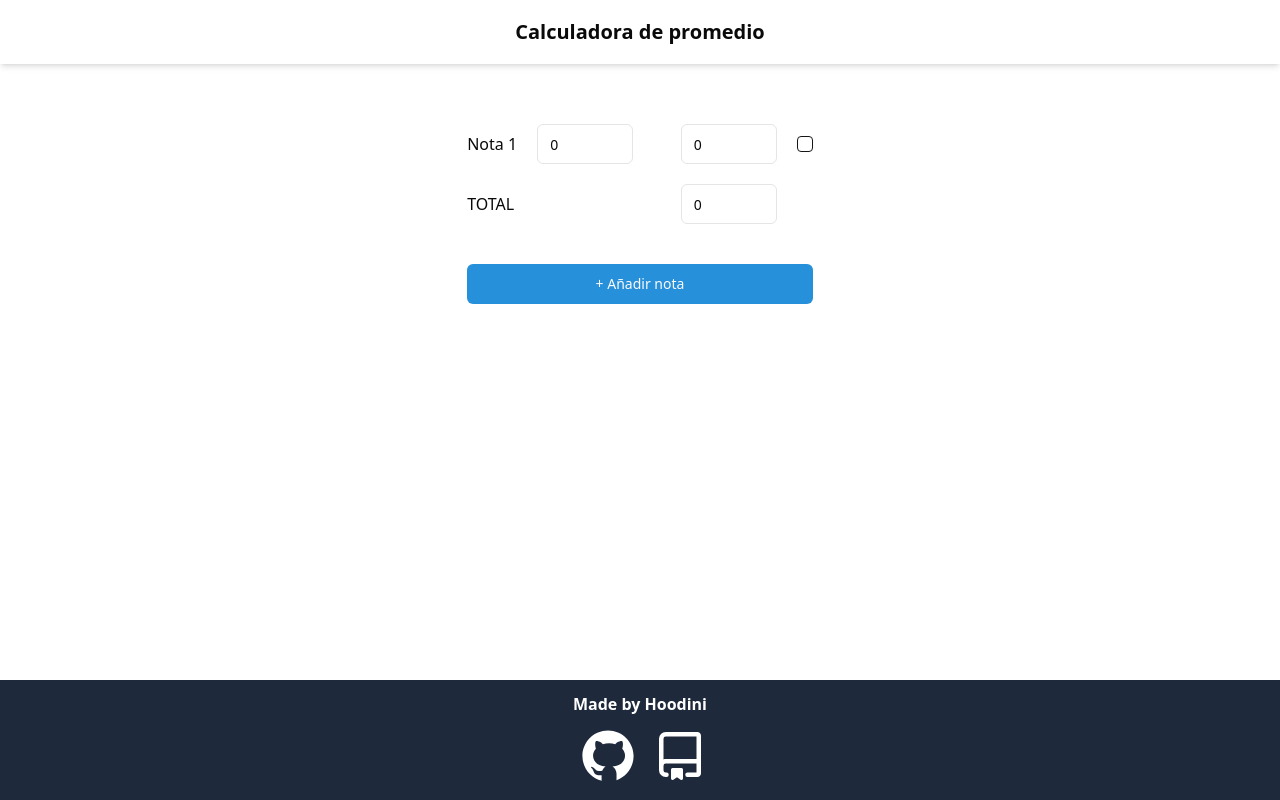
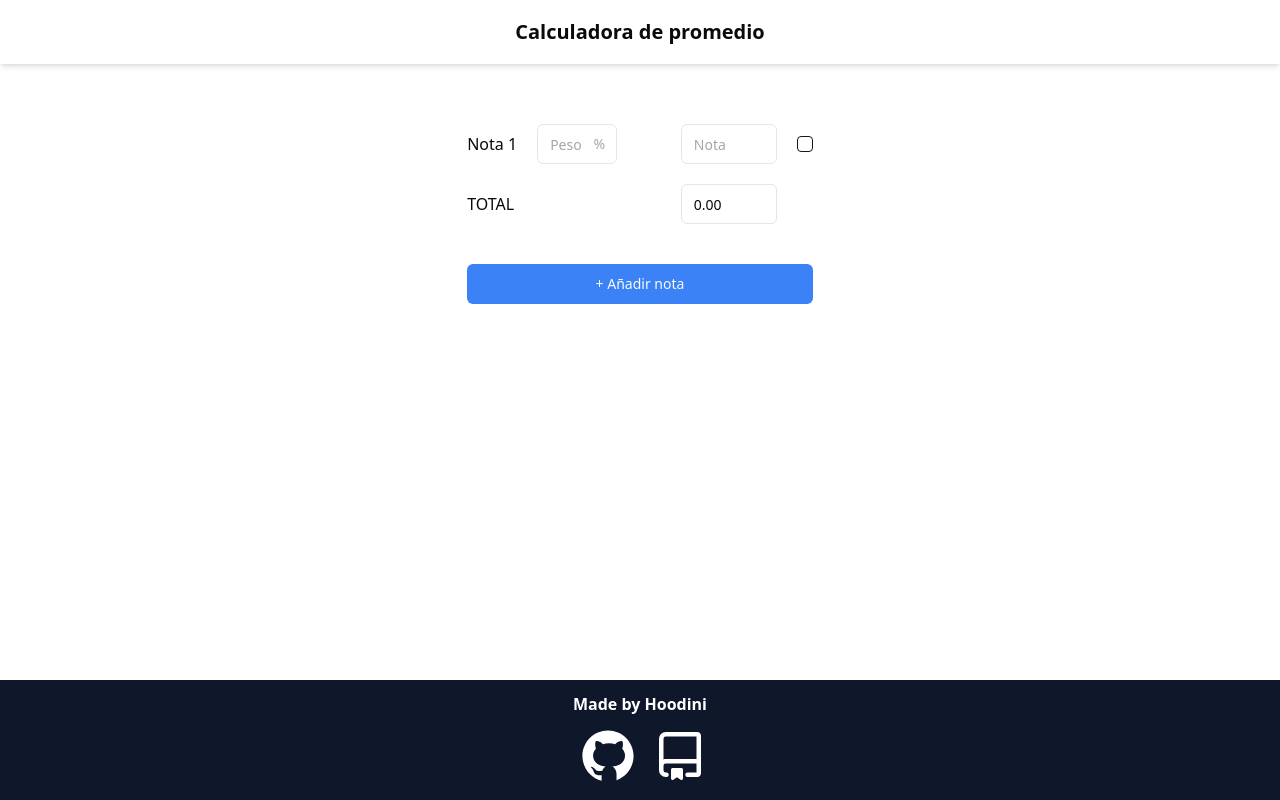
Before and after one commit to TheHoodini/calculadora-promedio, a React (Vite) app: page / in a window 1280 px wide. Built offline with nearby package versions, Linux system fonts and the light colour scheme.

Commit message:
feat: add remove grade button and function

```diff
--- a/src/App.tsx
+++ b/src/App.tsx
@@ -4,38 +4,41 @@ import { Header } from "./components/layout/Header"
 import { NotaInput } from "./components/layout/NotaInput"
 import { Footer } from "./components/layout/Footer"
 import { NotaTotal } from "./components/layout/NotaTotal"
-
-// UI
-import { Button } from "./components/ui/button"
+import { BotonesNotas } from './components/layout/BotonesNota';
 
 interface Nota {
-  peso: number;
-  nota: number;
+  peso: number | string;
+  nota: number | string;
   activa: boolean;
 }
 
 export function App() {
-  const [notas, setNotas] = useState<Nota[]>([{ peso: 0, nota: 0, activa: false }]);
+  const [notas, setNotas] = useState<Nota[]>([{ peso: '', nota: '', activa: false }]);
 
   const agregarNota = () => {
-    setNotas((prevNotas) => [...prevNotas, { peso: 0, nota: 0, activa: false }]);
+    setNotas((prevNotas) => [...prevNotas, { peso: '', nota: '', activa: false }]);
+  };
+
+  const removerUltimaNota = () => {
+    setNotas((prevNotas) => prevNotas.slice(0, -1));
   };
 
   const actualizarNota = (index: number, nuevaNota: Partial<Nota>) => {
     setNotas((prevNotas) =>
-      prevNotas.map((nota, i) =>
-        i === index ? { ...nota, ...nuevaNota } : nota
-      )
+      prevNotas.map((nota, i) => (i === index ? { ...nota, ...nuevaNota } : nota))
     );
   };
 
   const calcularNotaTotal = () => {
-    const notasActivas = notas.filter((nota) => nota.activa);
-    const pesoTotal = notasActivas.reduce((total, nota) => total + nota.peso, 0);
+    const notasActivas = notas.filter((nota) => nota.activa && nota.peso !== '' && nota.nota !== '');
+    const pesoTotal = notasActivas.reduce((total, nota) => total + parseFloat(nota.peso as string), 0);
 
-    if (pesoTotal === 0) return "0";
+    if (pesoTotal === 0) return '0.00';
 
-    const sumaNotas = notasActivas.reduce((total, nota) => total + (nota.nota * (nota.peso / 100)), 0);
+    const sumaNotas = notasActivas.reduce(
+      (total, nota) => total + (parseFloat(nota.nota as string) * (parseFloat(nota.peso as string) / 100)),
+      0
+    );
 
     return sumaNotas.toFixed(1);
   };
@@ -55,9 +58,11 @@ export function App() {
           />
         ))}
         <NotaTotal notaTotal={calcularNotaTotal()} />
-        <Button className="w-full mt-10 bg-[#2790db] hover:bg-[#51b7ff]" onClick={agregarNota}>
-          + Añadir nota
-        </Button>
+        <BotonesNotas
+          agregarNota={agregarNota}
+          removerUltimaNota={removerUltimaNota}
+          hayMasDeUnaNota={notas.length > 1}
+        />
       </main>
       <Footer />
     </div>
--- /dev/null
+++ b/src/components/layout/BotonesNota.tsx
@@ -0,0 +1,25 @@
+import { Button } from "@/components/ui/button";
+
+interface BotonesNotasProps {
+  agregarNota: () => void;
+  removerUltimaNota: () => void;
+  hayMasDeUnaNota: boolean;
+}
+
+export function BotonesNotas({ agregarNota, removerUltimaNota, hayMasDeUnaNota }: BotonesNotasProps) {
+  return (
+    <div className={`flex w-full mt-10  ${hayMasDeUnaNota ? 'justify-between' : ''}`}>
+      <Button
+        className={`bg-blue-500 hover:bg-blue-400 ${hayMasDeUnaNota ? 'w-[48%]' : 'w-full'}`}
+        onClick={agregarNota}>
+        + Añadir nota
+      </Button>
+
+      {hayMasDeUnaNota && (
+        <Button className=" bg-red-600 hover:bg-red-500 w-[48%]" onClick={removerUltimaNota}>
+          - Eliminar nota
+        </Button>
+      )}
+    </div>
+  );
+}
--- a/src/components/layout/Footer.tsx
+++ b/src/components/layout/Footer.tsx
@@ -3,7 +3,7 @@ import repoLogo from "@/assets/repo.svg"
 
 export function Footer() {
     return (
-        <footer className="bg-slate-800 text-white font-bold flex flex-col items-center gap-2 mt-10 w-full">
+        <footer className="bg-slate-900 text-white font-bold flex flex-col items-center gap-2 mt-10 w-full">
             <h1 className="mt-3">Made by Hoodini</h1>
             <div className="flex items-center gap-4">
                 <a href="https://github.com/TheHoodini" target="_blank" rel="noopener noreferrer">
--- a/src/components/layout/NotaInput.tsx
+++ b/src/components/layout/NotaInput.tsx
@@ -3,30 +3,43 @@ import { Checkbox } from "@/components/ui/checkbox";
 
 interface NotaInputProps {
   numeroNota: number;
-  peso: number;
-  nota: number;
+  peso: number | string;
+  nota: number | string;
   activa: boolean;
-  actualizarNota: (nuevaNota: Partial<{ peso: number; nota: number; activa: boolean }>) => void;
+  actualizarNota: (nuevaNota: Partial<{ peso: number | string; nota: number | string; activa: boolean }>) => void;
 }
 
 export function NotaInput({ numeroNota, peso, nota, activa, actualizarNota }: NotaInputProps) {
+
+  const handlePesoChange = (e: React.ChangeEvent<HTMLInputElement>) => {
+    const valor = e.target.value;
+    actualizarNota({ peso: valor === '' ? '' : valor });
+  };
+
+  const handleNotaChange = (e: React.ChangeEvent<HTMLInputElement>) => {
+    const valor = e.target.value;
+    actualizarNota({ nota: valor === '' ? '' : valor });
+  };
+
   return (
     <div className="w-full flex items-center justify-between mt-5">
       <div className="flex gap-5">
         <p className="flex items-center">Nota {numeroNota}</p>
         <Input
-          className="w-24"
-          placeholder="Peso (%)"
+          className="w-20"
+          placeholder="Peso"
           value={peso}
-          onChange={(e) => actualizarNota({ peso: parseFloat(e.target.value) || 0 })}
+          label="%"
+          onChange={handlePesoChange}
         />
       </div>
       <div className="flex items-center gap-5">
         <Input
           className="w-24"
           placeholder="Nota"
+          step={0.01}
           value={nota}
-          onChange={(e) => actualizarNota({ nota: parseFloat(e.target.value) || 0 })}
+          onChange={handleNotaChange}
         />
         <Checkbox checked={activa} onCheckedChange={(checked) => actualizarNota({ activa: checked === true })} />
       </div>
--- a/src/components/ui/input.tsx
+++ b/src/components/ui/input.tsx
@@ -1,13 +1,15 @@
 import * as React from "react"
-
 import { cn } from "@/lib/utils"
 
 export interface InputProps
-  extends React.InputHTMLAttributes<HTMLInputElement> {}
+  extends React.InputHTMLAttributes<HTMLInputElement> {
+  label?: string; // Optional label prop
+}
 
 const Input = React.forwardRef<HTMLInputElement, InputProps>(
-  ({ className, type, ...props }, ref) => {
+  ({ className, type, label, ...props }, ref) => {
     return (
+      <div className="relative">
         <input
           type={type}
           className={cn(
@@ -17,6 +19,12 @@ const Input = React.forwardRef<HTMLInputElement, InputProps>(
           ref={ref}
           {...props}
         />
+        {label && (
+          <span className="absolute right-3 top-1/2 transform -translate-y-1/2 text-sm text-muted-foreground">
+            {label}
+          </span>
+        )}
+      </div>
     )
   }
 )
```
Lines whose indentation alone changed are shown as unchanged.
